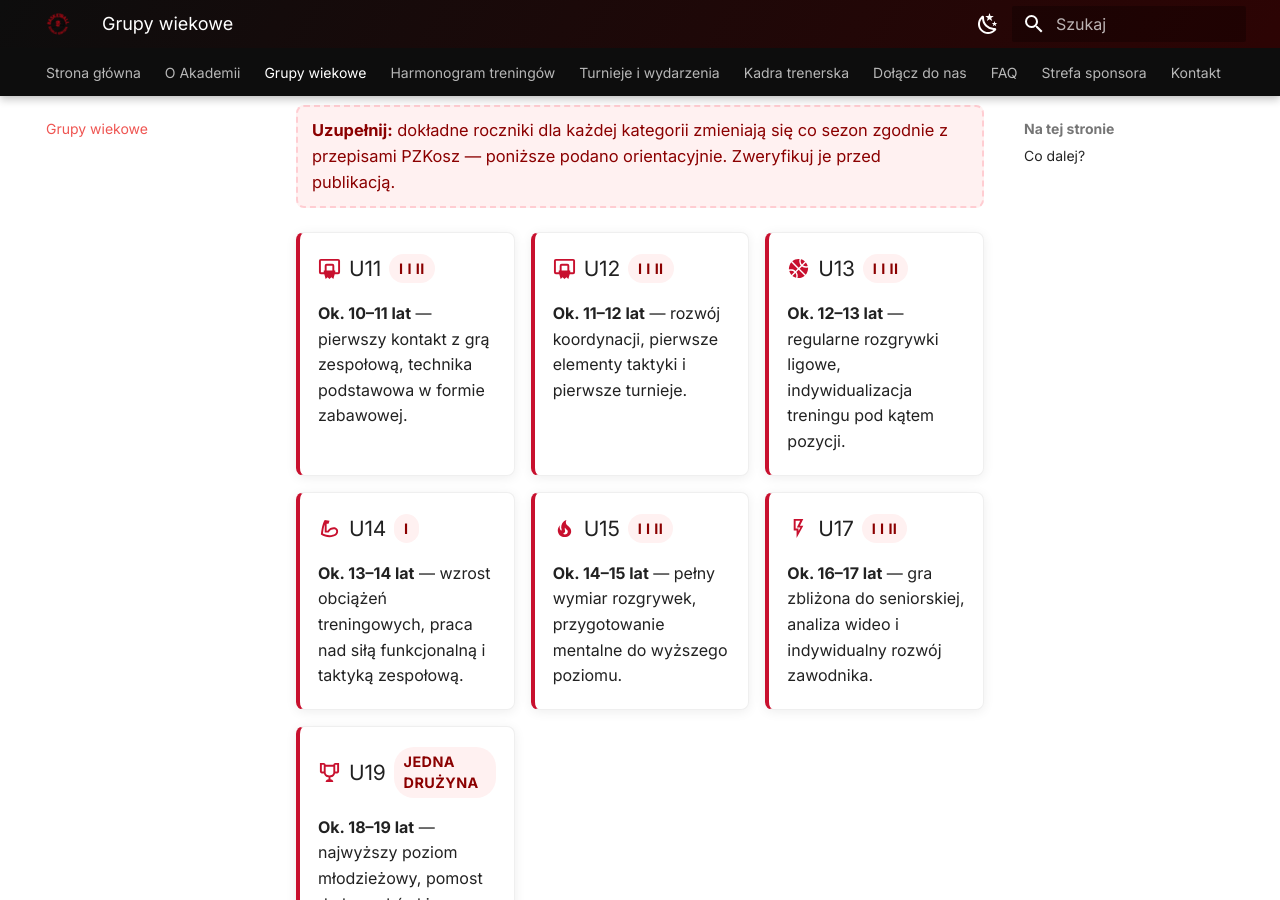
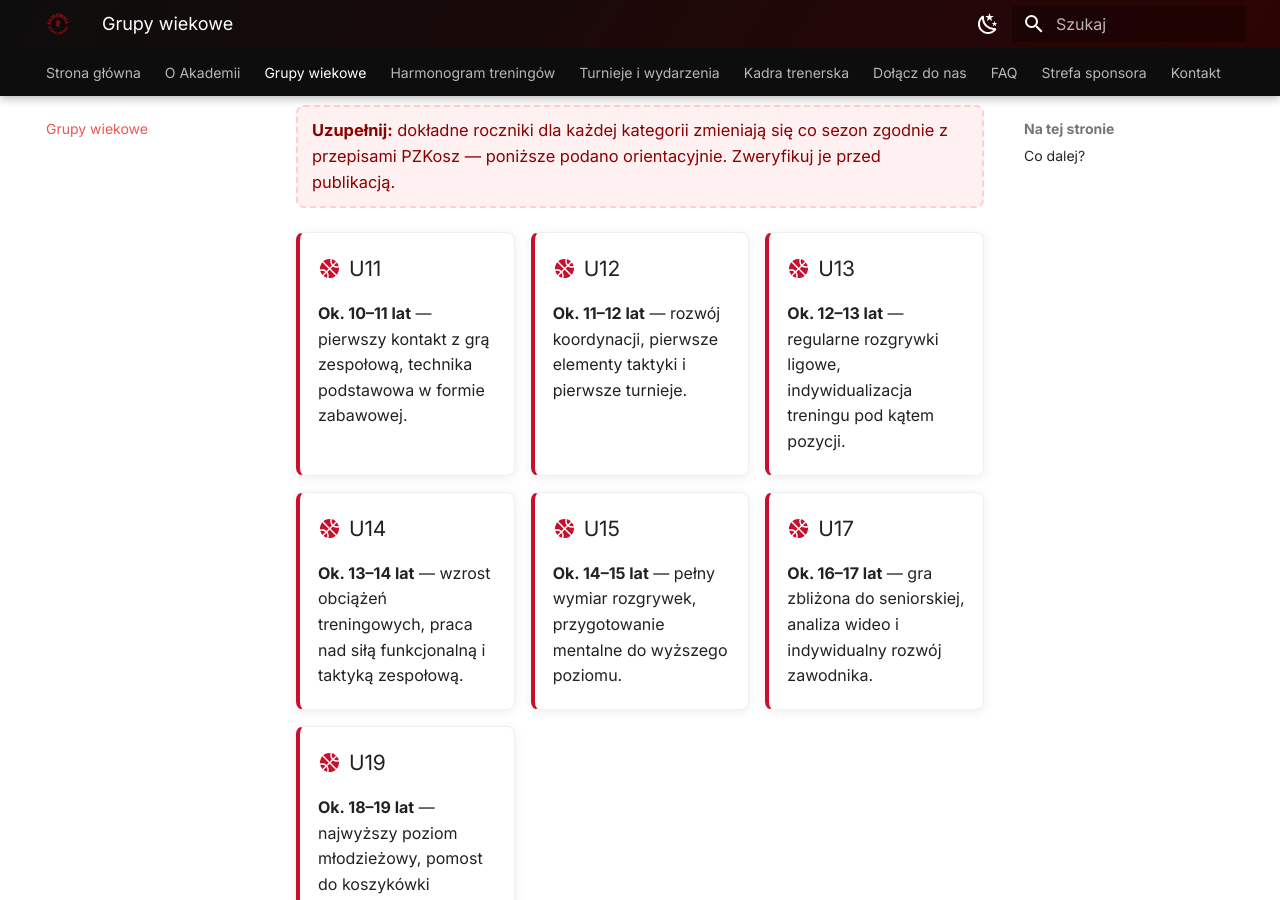
Before and after one commit to piotrlew-creator/lks-junior, an MkDocs documentation site: the page built from docs/grupy-wiekowe.md, in a window 1280 px wide and 900 px high, scrolled down 241 px. Built offline with MkDocs 1.6.1 and Material for MkDocs 9.7.7, drawn with Linux system fonts in a browser that asks for light colours.

Commit message:
Usuniecie oznaczen I/II, jednolita ikona przy grupach wiekowych

```diff
--- a/docs/grupy-wiekowe.md
+++ b/docs/grupy-wiekowe.md
@@ -20,37 +20,37 @@ seniorskim. Popularne roczniki mają po dwie równoległe grupy (I i II),
 
 <div class="info-cards cols-3">
   <div class="info-card">
-    <h3><span class="twemoji"><svg xmlns="http://www.w3.org/2000/svg" viewBox="0 0 24 24"><path d="M21 2H3a2 2 0 0 0-2 2v12a2 2 0 0 0 2 2h3.57L8 23l2-2 2 2 2-2 2 2 1.43-5H21a2 2 0 0 0 2-2V4a2 2 0 0 0-2-2m0 14h-3v-2h-1V9a2 2 0 0 0-2-2H9a2 2 0 0 0-2 2v5H6v2H3V4h18zM9 14V9h6v5z"/></svg></span> U11 <span class="badge">I i II</span></h3>
+    <h3><span class="twemoji"><svg xmlns="http://www.w3.org/2000/svg" viewBox="0 0 24 24"><path d="M2.34 14.63c.6-.22 1.22-.33 1.88-.33q2.01 0 3.51 1.26L4.59 18.7a10.6 10.6 0 0 1-2.25-4.07M15.56 9.8c1.97 1.47 4.1 1.83 6.38 1.08.03.21.06.59.06 1.12 0 1.03-.25 2.18-.72 3.45-.47 1.26-1.05 2.28-1.73 3.05l-6.33-6.31zm-6.79 6.84c1.06 1.53 1.28 3.2.65 5.02-1.42-.41-2.69-1.05-3.75-1.93zm3.42-3.42 6.31 6.33c-2.17 1.9-4.72 2.7-7.62 2.39.21-.66.32-1.38.32-2.16 0-.62-.14-1.35-.42-2.18s-.61-1.51-.98-2.04zM8.81 14.5a6.7 6.7 0 0 0-3.23-1.59c-1.22-.23-2.39-.16-3.52.22-.03-.22-.06-.6-.06-1.13 0-1.03.25-2.18.72-3.45.47-1.26 1.05-2.28 1.73-3.05l6.66 6.69zm6.75-6.77c-1.34-1.65-1.65-3.45-.93-5.39.62.16 1.33.46 2.13.92.79.45 1.44.9 1.94 1.33zm6.1 1.65c-.6.21-1.22.32-1.88.32-1.09 0-2.14-.32-3.14-.98l3.09-3.05c.88 1.1 1.52 2.33 1.93 3.71m-9.47 1.73L5.5 4.45c2.17-1.9 4.72-2.7 7.63-2.39q-.33.99-.33 2.16c0 .72.16 1.53.49 2.44.33.9.71 1.62 1.21 2.15z"/></svg></span> U11</h3>
     <p><strong>Ok. 10–11 lat</strong> — pierwszy kontakt z grą zespołową,
     technika podstawowa w formie zabawowej.</p>
   </div>
   <div class="info-card">
-    <h3><span class="twemoji"><svg xmlns="http://www.w3.org/2000/svg" viewBox="0 0 24 24"><path d="M21 2H3a2 2 0 0 0-2 2v12a2 2 0 0 0 2 2h3.57L8 23l2-2 2 2 2-2 2 2 1.43-5H21a2 2 0 0 0 2-2V4a2 2 0 0 0-2-2m0 14h-3v-2h-1V9a2 2 0 0 0-2-2H9a2 2 0 0 0-2 2v5H6v2H3V4h18zM9 14V9h6v5z"/></svg></span> U12 <span class="badge">I i II</span></h3>
+    <h3><span class="twemoji"><svg xmlns="http://www.w3.org/2000/svg" viewBox="0 0 24 24"><path d="M2.34 14.63c.6-.22 1.22-.33 1.88-.33q2.01 0 3.51 1.26L4.59 18.7a10.6 10.6 0 0 1-2.25-4.07M15.56 9.8c1.97 1.47 4.1 1.83 6.38 1.08.03.21.06.59.06 1.12 0 1.03-.25 2.18-.72 3.45-.47 1.26-1.05 2.28-1.73 3.05l-6.33-6.31zm-6.79 6.84c1.06 1.53 1.28 3.2.65 5.02-1.42-.41-2.69-1.05-3.75-1.93zm3.42-3.42 6.31 6.33c-2.17 1.9-4.72 2.7-7.62 2.39.21-.66.32-1.38.32-2.16 0-.62-.14-1.35-.42-2.18s-.61-1.51-.98-2.04zM8.81 14.5a6.7 6.7 0 0 0-3.23-1.59c-1.22-.23-2.39-.16-3.52.22-.03-.22-.06-.6-.06-1.13 0-1.03.25-2.18.72-3.45.47-1.26 1.05-2.28 1.73-3.05l6.66 6.69zm6.75-6.77c-1.34-1.65-1.65-3.45-.93-5.39.62.16 1.33.46 2.13.92.79.45 1.44.9 1.94 1.33zm6.1 1.65c-.6.21-1.22.32-1.88.32-1.09 0-2.14-.32-3.14-.98l3.09-3.05c.88 1.1 1.52 2.33 1.93 3.71m-9.47 1.73L5.5 4.45c2.17-1.9 4.72-2.7 7.63-2.39q-.33.99-.33 2.16c0 .72.16 1.53.49 2.44.33.9.71 1.62 1.21 2.15z"/></svg></span> U12</h3>
     <p><strong>Ok. 11–12 lat</strong> — rozwój koordynacji, pierwsze
     elementy taktyki i pierwsze turnieje.</p>
   </div>
   <div class="info-card">
-    <h3><span class="twemoji"><svg xmlns="http://www.w3.org/2000/svg" viewBox="0 0 24 24"><path d="M2.34 14.63c.6-.22 1.22-.33 1.88-.33q2.01 0 3.51 1.26L4.59 18.7a10.6 10.6 0 0 1-2.25-4.07M15.56 9.8c1.97 1.47 4.1 1.83 6.38 1.08.03.21.06.59.06 1.12 0 1.03-.25 2.18-.72 3.45-.47 1.26-1.05 2.28-1.73 3.05l-6.33-6.31zm-6.79 6.84c1.06 1.53 1.28 3.2.65 5.02-1.42-.41-2.69-1.05-3.75-1.93zm3.42-3.42 6.31 6.33c-2.17 1.9-4.72 2.7-7.62 2.39.21-.66.32-1.38.32-2.16 0-.62-.14-1.35-.42-2.18s-.61-1.51-.98-2.04zM8.81 14.5a6.7 6.7 0 0 0-3.23-1.59c-1.22-.23-2.39-.16-3.52.22-.03-.22-.06-.6-.06-1.13 0-1.03.25-2.18.72-3.45.47-1.26 1.05-2.28 1.73-3.05l6.66 6.69zm6.75-6.77c-1.34-1.65-1.65-3.45-.93-5.39.62.16 1.33.46 2.13.92.79.45 1.44.9 1.94 1.33zm6.1 1.65c-.6.21-1.22.32-1.88.32-1.09 0-2.14-.32-3.14-.98l3.09-3.05c.88 1.1 1.52 2.33 1.93 3.71m-9.47 1.73L5.5 4.45c2.17-1.9 4.72-2.7 7.63-2.39q-.33.99-.33 2.16c0 .72.16 1.53.49 2.44.33.9.71 1.62 1.21 2.15z"/></svg></span> U13 <span class="badge">I i II</span></h3>
+    <h3><span class="twemoji"><svg xmlns="http://www.w3.org/2000/svg" viewBox="0 0 24 24"><path d="M2.34 14.63c.6-.22 1.22-.33 1.88-.33q2.01 0 3.51 1.26L4.59 18.7a10.6 10.6 0 0 1-2.25-4.07M15.56 9.8c1.97 1.47 4.1 1.83 6.38 1.08.03.21.06.59.06 1.12 0 1.03-.25 2.18-.72 3.45-.47 1.26-1.05 2.28-1.73 3.05l-6.33-6.31zm-6.79 6.84c1.06 1.53 1.28 3.2.65 5.02-1.42-.41-2.69-1.05-3.75-1.93zm3.42-3.42 6.31 6.33c-2.17 1.9-4.72 2.7-7.62 2.39.21-.66.32-1.38.32-2.16 0-.62-.14-1.35-.42-2.18s-.61-1.51-.98-2.04zM8.81 14.5a6.7 6.7 0 0 0-3.23-1.59c-1.22-.23-2.39-.16-3.52.22-.03-.22-.06-.6-.06-1.13 0-1.03.25-2.18.72-3.45.47-1.26 1.05-2.28 1.73-3.05l6.66 6.69zm6.75-6.77c-1.34-1.65-1.65-3.45-.93-5.39.62.16 1.33.46 2.13.92.79.45 1.44.9 1.94 1.33zm6.1 1.65c-.6.21-1.22.32-1.88.32-1.09 0-2.14-.32-3.14-.98l3.09-3.05c.88 1.1 1.52 2.33 1.93 3.71m-9.47 1.73L5.5 4.45c2.17-1.9 4.72-2.7 7.63-2.39q-.33.99-.33 2.16c0 .72.16 1.53.49 2.44.33.9.71 1.62 1.21 2.15z"/></svg></span> U13</h3>
     <p><strong>Ok. 12–13 lat</strong> — regularne rozgrywki ligowe,
     indywidualizacja treningu pod kątem pozycji.</p>
   </div>
   <div class="info-card">
-    <h3><span class="twemoji"><svg xmlns="http://www.w3.org/2000/svg" viewBox="0 0 24 24"><path d="M7 7.76v8.49h4.08l.6-.91c1.16-1.79 3.25-2.59 4.79-2.59.53 0 .98.09 1.32.25.91.41 1.16 1.18 1.21 1.74.08 1.13-.5 2.29-1.5 2.97-.9.62-3.06 1.29-5.63 1.29-1.75 0-4.26-.31-6.75-1.7.29-2.45.88-6.42 1.88-9.54M7 3C4 7.09 3 18.34 3 18.34 5.9 20.31 9.08 21 11.87 21c2.99 0 5.52-.79 6.77-1.64 3-2.04 3.3-6.65 0-8.18-.64-.29-1.38-.43-2.17-.43-2.3 0-4.97 1.21-6.47 3.5H9V7.09h2L12 4z"/></svg></span> U14 <span class="badge">I</span></h3>
+    <h3><span class="twemoji"><svg xmlns="http://www.w3.org/2000/svg" viewBox="0 0 24 24"><path d="M2.34 14.63c.6-.22 1.22-.33 1.88-.33q2.01 0 3.51 1.26L4.59 18.7a10.6 10.6 0 0 1-2.25-4.07M15.56 9.8c1.97 1.47 4.1 1.83 6.38 1.08.03.21.06.59.06 1.12 0 1.03-.25 2.18-.72 3.45-.47 1.26-1.05 2.28-1.73 3.05l-6.33-6.31zm-6.79 6.84c1.06 1.53 1.28 3.2.65 5.02-1.42-.41-2.69-1.05-3.75-1.93zm3.42-3.42 6.31 6.33c-2.17 1.9-4.72 2.7-7.62 2.39.21-.66.32-1.38.32-2.16 0-.62-.14-1.35-.42-2.18s-.61-1.51-.98-2.04zM8.81 14.5a6.7 6.7 0 0 0-3.23-1.59c-1.22-.23-2.39-.16-3.52.22-.03-.22-.06-.6-.06-1.13 0-1.03.25-2.18.72-3.45.47-1.26 1.05-2.28 1.73-3.05l6.66 6.69zm6.75-6.77c-1.34-1.65-1.65-3.45-.93-5.39.62.16 1.33.46 2.13.92.79.45 1.44.9 1.94 1.33zm6.1 1.65c-.6.21-1.22.32-1.88.32-1.09 0-2.14-.32-3.14-.98l3.09-3.05c.88 1.1 1.52 2.33 1.93 3.71m-9.47 1.73L5.5 4.45c2.17-1.9 4.72-2.7 7.63-2.39q-.33.99-.33 2.16c0 .72.16 1.53.49 2.44.33.9.71 1.62 1.21 2.15z"/></svg></span> U14</h3>
     <p><strong>Ok. 13–14 lat</strong> — wzrost obciążeń treningowych,
     praca nad siłą funkcjonalną i taktyką zespołową.</p>
   </div>
   <div class="info-card">
-    <h3><span class="twemoji"><svg xmlns="http://www.w3.org/2000/svg" viewBox="0 0 24 24"><path d="M17.66 11.2c-.23-.3-.51-.56-.77-.82-.67-.6-1.43-1.03-2.07-1.66C13.33 7.26 13 4.85 13.95 3c-.95.23-1.78.75-2.49 1.32-2.59 2.08-3.61 5.75-2.39 8.9.04.1.08.2.08.33 0 .22-.15.42-.35.5-.23.1-.47.04-.66-.12a.6.6 0 0 1-.14-.17c-1.13-1.43-1.31-3.48-.55-5.12C5.78 10 4.87 12.3 5 14.47c.06.5.12 1 .29 1.5.14.6.41 1.2.71 1.73 1.08 1.73 2.95 2.97 4.96 3.22 2.14.27 4.43-.12 6.07-1.6 1.83-1.66 2.47-4.32 1.53-6.6l-.13-.26c-.21-.46-.77-1.26-.77-1.26m-3.16 6.3c-.28.24-.74.5-1.1.6-1.12.4-2.24-.16-2.9-.82 1.19-.28 1.9-1.16 2.11-2.05.17-.8-.15-1.46-.28-2.23-.12-.74-.1-1.37.17-2.06.19.38.39.76.63 1.06.77 1 1.98 1.44 2.24 2.8.04.14.06.28.06.43.03.82-.33 1.72-.93 2.27"/></svg></span> U15 <span class="badge">I i II</span></h3>
+    <h3><span class="twemoji"><svg xmlns="http://www.w3.org/2000/svg" viewBox="0 0 24 24"><path d="M2.34 14.63c.6-.22 1.22-.33 1.88-.33q2.01 0 3.51 1.26L4.59 18.7a10.6 10.6 0 0 1-2.25-4.07M15.56 9.8c1.97 1.47 4.1 1.83 6.38 1.08.03.21.06.59.06 1.12 0 1.03-.25 2.18-.72 3.45-.47 1.26-1.05 2.28-1.73 3.05l-6.33-6.31zm-6.79 6.84c1.06 1.53 1.28 3.2.65 5.02-1.42-.41-2.69-1.05-3.75-1.93zm3.42-3.42 6.31 6.33c-2.17 1.9-4.72 2.7-7.62 2.39.21-.66.32-1.38.32-2.16 0-.62-.14-1.35-.42-2.18s-.61-1.51-.98-2.04zM8.81 14.5a6.7 6.7 0 0 0-3.23-1.59c-1.22-.23-2.39-.16-3.52.22-.03-.22-.06-.6-.06-1.13 0-1.03.25-2.18.72-3.45.47-1.26 1.05-2.28 1.73-3.05l6.66 6.69zm6.75-6.77c-1.34-1.65-1.65-3.45-.93-5.39.62.16 1.33.46 2.13.92.79.45 1.44.9 1.94 1.33zm6.1 1.65c-.6.21-1.22.32-1.88.32-1.09 0-2.14-.32-3.14-.98l3.09-3.05c.88 1.1 1.52 2.33 1.93 3.71m-9.47 1.73L5.5 4.45c2.17-1.9 4.72-2.7 7.63-2.39q-.33.99-.33 2.16c0 .72.16 1.53.49 2.44.33.9.71 1.62 1.21 2.15z"/></svg></span> U15</h3>
     <p><strong>Ok. 14–15 lat</strong> — pełny wymiar rozgrywek,
     przygotowanie mentalne do wyższego poziomu.</p>
   </div>
   <div class="info-card">
-    <h3><span class="twemoji"><svg xmlns="http://www.w3.org/2000/svg" viewBox="0 0 24 24"><path d="M7 2h10l-3.5 7H17l-7 13v-8H7zm2 2v8h3v2.66L14 11h-3.76l3.52-7z"/></svg></span> U17 <span class="badge">I i II</span></h3>
+    <h3><span class="twemoji"><svg xmlns="http://www.w3.org/2000/svg" viewBox="0 0 24 24"><path d="M2.34 14.63c.6-.22 1.22-.33 1.88-.33q2.01 0 3.51 1.26L4.59 18.7a10.6 10.6 0 0 1-2.25-4.07M15.56 9.8c1.97 1.47 4.1 1.83 6.38 1.08.03.21.06.59.06 1.12 0 1.03-.25 2.18-.72 3.45-.47 1.26-1.05 2.28-1.73 3.05l-6.33-6.31zm-6.79 6.84c1.06 1.53 1.28 3.2.65 5.02-1.42-.41-2.69-1.05-3.75-1.93zm3.42-3.42 6.31 6.33c-2.17 1.9-4.72 2.7-7.62 2.39.21-.66.32-1.38.32-2.16 0-.62-.14-1.35-.42-2.18s-.61-1.51-.98-2.04zM8.81 14.5a6.7 6.7 0 0 0-3.23-1.59c-1.22-.23-2.39-.16-3.52.22-.03-.22-.06-.6-.06-1.13 0-1.03.25-2.18.72-3.45.47-1.26 1.05-2.28 1.73-3.05l6.66 6.69zm6.75-6.77c-1.34-1.65-1.65-3.45-.93-5.39.62.16 1.33.46 2.13.92.79.45 1.44.9 1.94 1.33zm6.1 1.65c-.6.21-1.22.32-1.88.32-1.09 0-2.14-.32-3.14-.98l3.09-3.05c.88 1.1 1.52 2.33 1.93 3.71m-9.47 1.73L5.5 4.45c2.17-1.9 4.72-2.7 7.63-2.39q-.33.99-.33 2.16c0 .72.16 1.53.49 2.44.33.9.71 1.62 1.21 2.15z"/></svg></span> U17</h3>
     <p><strong>Ok. 16–17 lat</strong> — gra zbliżona do seniorskiej,
     analiza wideo i indywidualny rozwój zawodnika.</p>
   </div>
   <div class="info-card">
-    <h3><span class="twemoji"><svg xmlns="http://www.w3.org/2000/svg" viewBox="0 0 24 24"><path d="M18 2c-.9 0-2 1-2 2H8c0-1-1.1-2-2-2H2v9c0 1 1 2 2 2h2.2c.4 2 1.7 3.7 4.8 4v2.08C8 19.54 8 22 8 22h8s0-2.46-3-2.92V17c3.1-.3 4.4-2 4.8-4H20c1 0 2-1 2-2V2zM6 11H4V4h2zm10 .5c0 1.93-.58 3.5-4 3.5-3.41 0-4-1.57-4-3.5V6h8zm4-.5h-2V4h2z"/></svg></span> U19 <span class="badge">Jedna drużyna</span></h3>
+    <h3><span class="twemoji"><svg xmlns="http://www.w3.org/2000/svg" viewBox="0 0 24 24"><path d="M2.34 14.63c.6-.22 1.22-.33 1.88-.33q2.01 0 3.51 1.26L4.59 18.7a10.6 10.6 0 0 1-2.25-4.07M15.56 9.8c1.97 1.47 4.1 1.83 6.38 1.08.03.21.06.59.06 1.12 0 1.03-.25 2.18-.72 3.45-.47 1.26-1.05 2.28-1.73 3.05l-6.33-6.31zm-6.79 6.84c1.06 1.53 1.28 3.2.65 5.02-1.42-.41-2.69-1.05-3.75-1.93zm3.42-3.42 6.31 6.33c-2.17 1.9-4.72 2.7-7.62 2.39.21-.66.32-1.38.32-2.16 0-.62-.14-1.35-.42-2.18s-.61-1.51-.98-2.04zM8.81 14.5a6.7 6.7 0 0 0-3.23-1.59c-1.22-.23-2.39-.16-3.52.22-.03-.22-.06-.6-.06-1.13 0-1.03.25-2.18.72-3.45.47-1.26 1.05-2.28 1.73-3.05l6.66 6.69zm6.75-6.77c-1.34-1.65-1.65-3.45-.93-5.39.62.16 1.33.46 2.13.92.79.45 1.44.9 1.94 1.33zm6.1 1.65c-.6.21-1.22.32-1.88.32-1.09 0-2.14-.32-3.14-.98l3.09-3.05c.88 1.1 1.52 2.33 1.93 3.71m-9.47 1.73L5.5 4.45c2.17-1.9 4.72-2.7 7.63-2.39q-.33.99-.33 2.16c0 .72.16 1.53.49 2.44.33.9.71 1.62 1.21 2.15z"/></svg></span> U19</h3>
     <p><strong>Ok. 18–19 lat</strong> — najwyższy poziom młodzieżowy,
     pomost do koszykówki seniorskiej.</p>
   </div>
```
